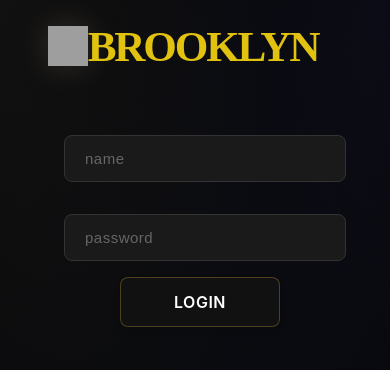
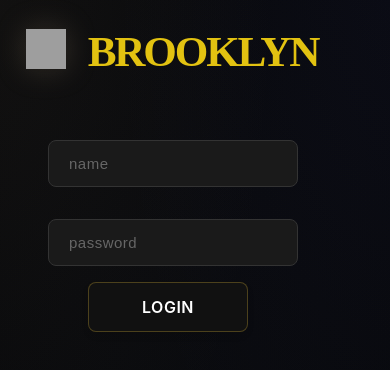
Before and after one commit to afkar-007/BROOKLYN, a React (Vite) app: page / in a window 390 px wide. Shown: the top 370 px of the page. Built offline with nearby package versions, Linux system fonts and the light colour scheme; grey boxes are pictures that could not be loaded; the HTML template or start-up script is replaced by a standard one.

Commit message:
Updated React app

```diff
--- a/src/LoginFolder/Login.css
+++ b/src/LoginFolder/Login.css
@@ -313,7 +313,7 @@ margin-top: 1rem;
 
 
 
-@media (max-width: 374px){
+@media (max-width: 395px){
 .login-logo {
   left: 1.6rem;
   top: 1.3rem;
@@ -328,14 +328,15 @@ margin-top: 1rem;
 
 }
 .dark-premium-input{
-  margin-left: 2rem;
+  margin-left: 3rem;
+
   margin-top: 4rem;
-  width: 15rem;
+  width: 13rem;
 
 }.dark-premium-input2{
-  margin-left: 2rem;
+  margin-left: 3rem;
   margin-top: 2rem;
-  width: 15rem;
+  width: 13rem;
 
 }
 .login-btn {
```
